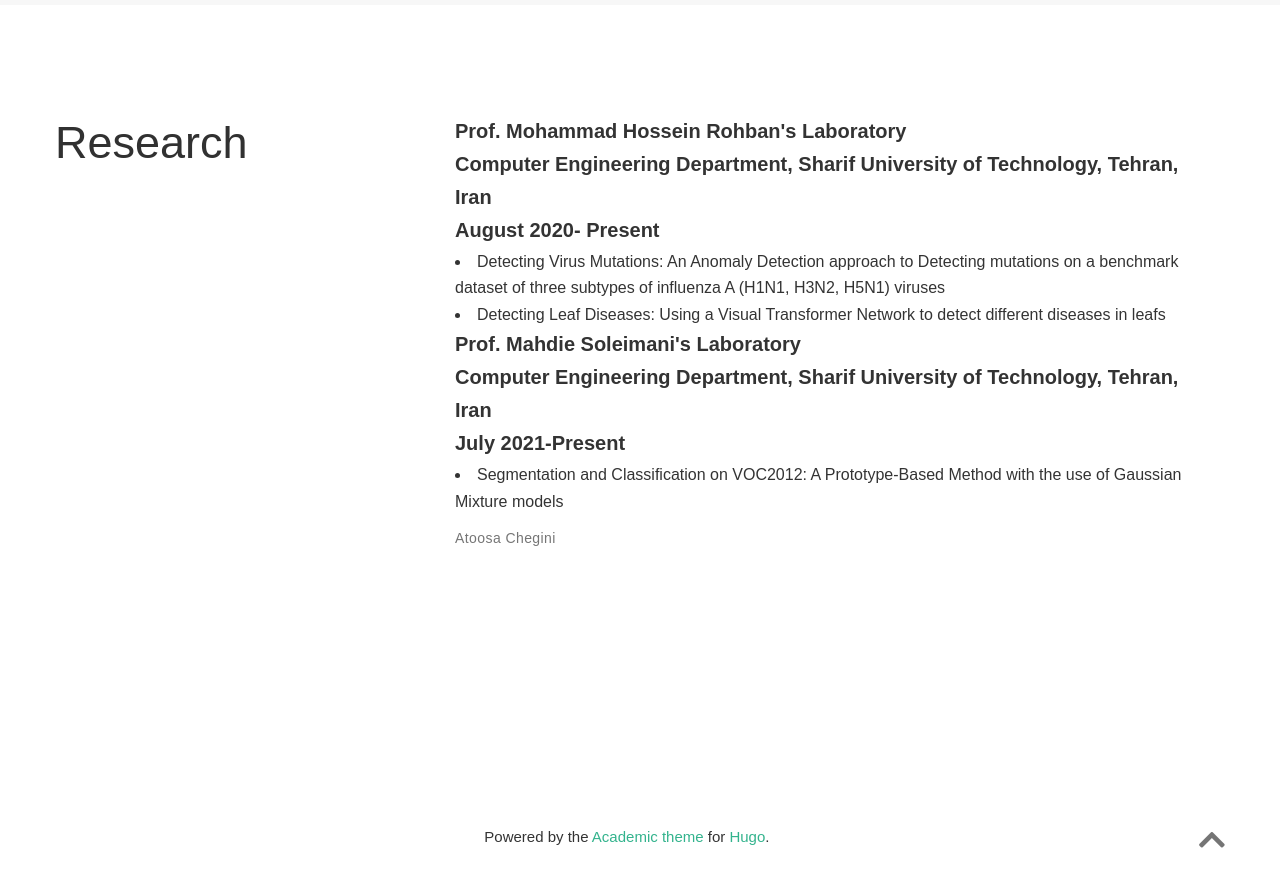
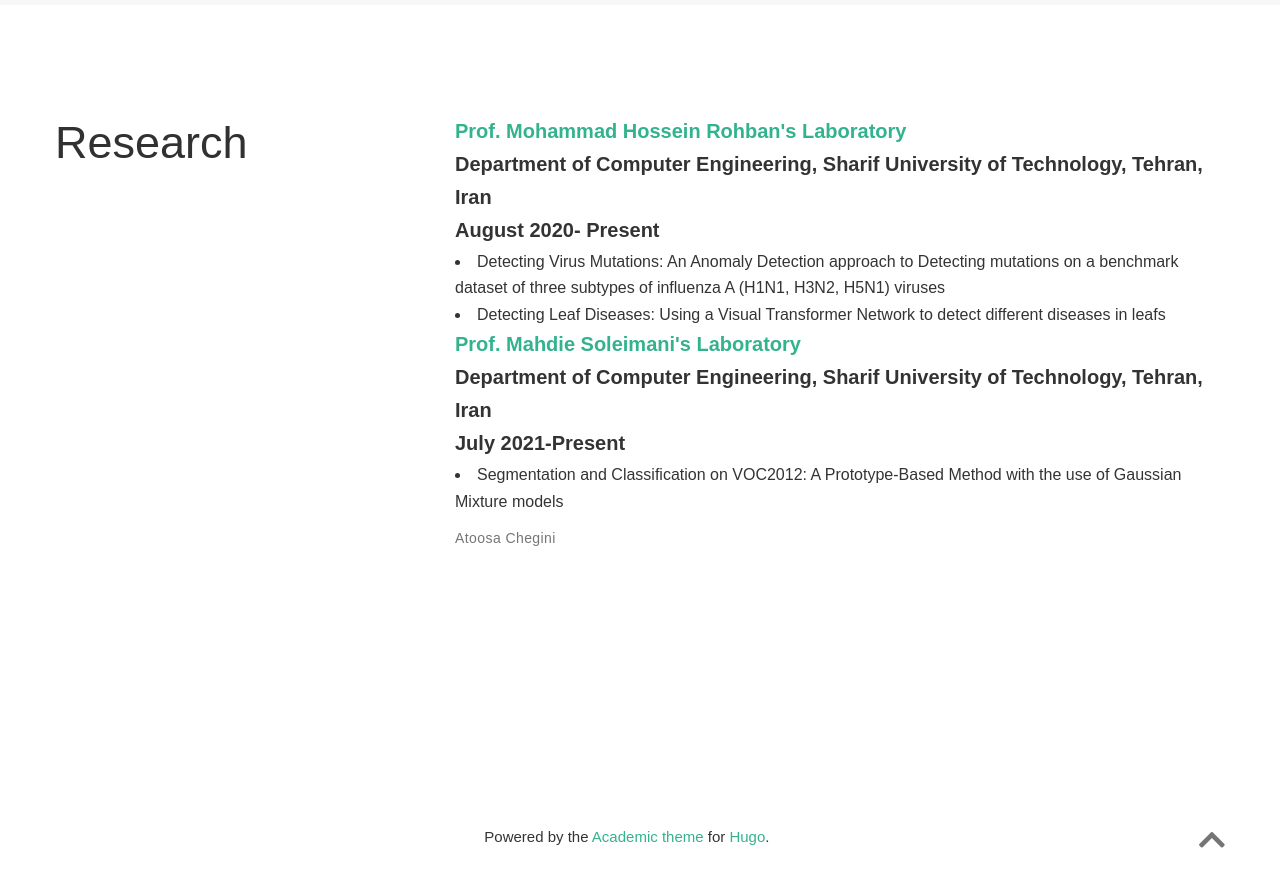
Before and after one commit to atoosachegini/atoosachegini.github.io, a plain HTML site: page index.html in a window 1280 px wide. Shown: the part 1280-2166 px from the top of the page. Drawn offline with Linux system fonts and the light colour scheme; a web font is replaced by a local one.

Commit message:
Update index.html

```diff
--- a/index.html
+++ b/index.html
@@ -1375,9 +1375,10 @@
         <div class="media-body">
 
 
-            <b>Prof. Mohammad Hossein Rohban's Laboratory<br>
-
-              Computer Engineering Department, Sharif University of Technology, Tehran, Iran<br>
+            <b>
+              <a href="http://sharif.ir/~rohban/index.html" target="_blank" rel="noopener"> Prof. Mohammad Hossein Rohban's Laboratory</a><br>
+
+              Department of Computer Engineering, Sharif University of Technology, Tehran, Iran<br>
 
               August 2020- Present
             </b>
@@ -1392,10 +1393,9 @@
 
 
              <b>
-            Prof. Mahdie Soleimani's Laboratory<br>
-
-
-               Computer Engineering Department, Sharif University of Technology, Tehran, Iran<br>
+            <a href="http://mll.ce.sharif.edu/" target="_blank" rel="noopener">Prof. Mahdie Soleimani's Laboratory</a><br>
+
+               Department of Computer Engineering, Sharif University of Technology, Tehran, Iran<br>
 
                July 2021-Present
             </b>
```
